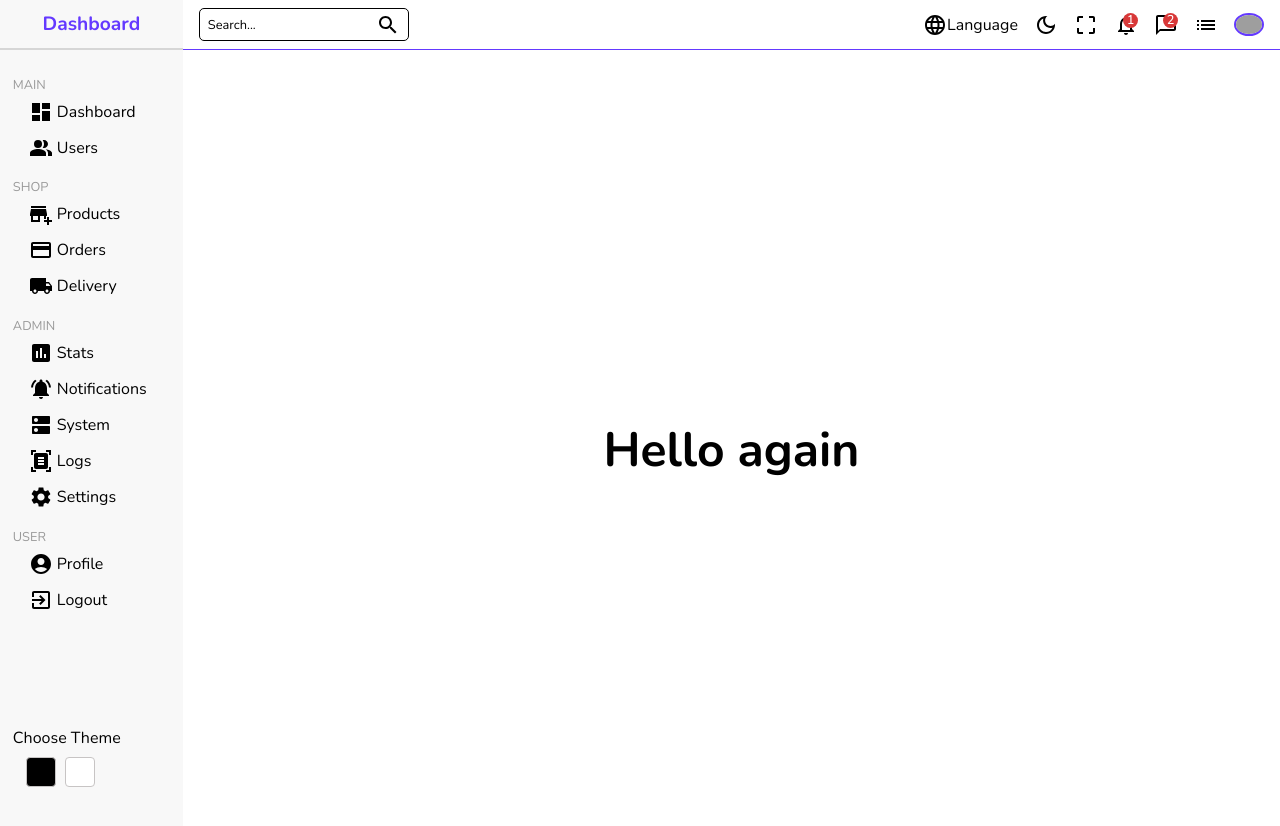
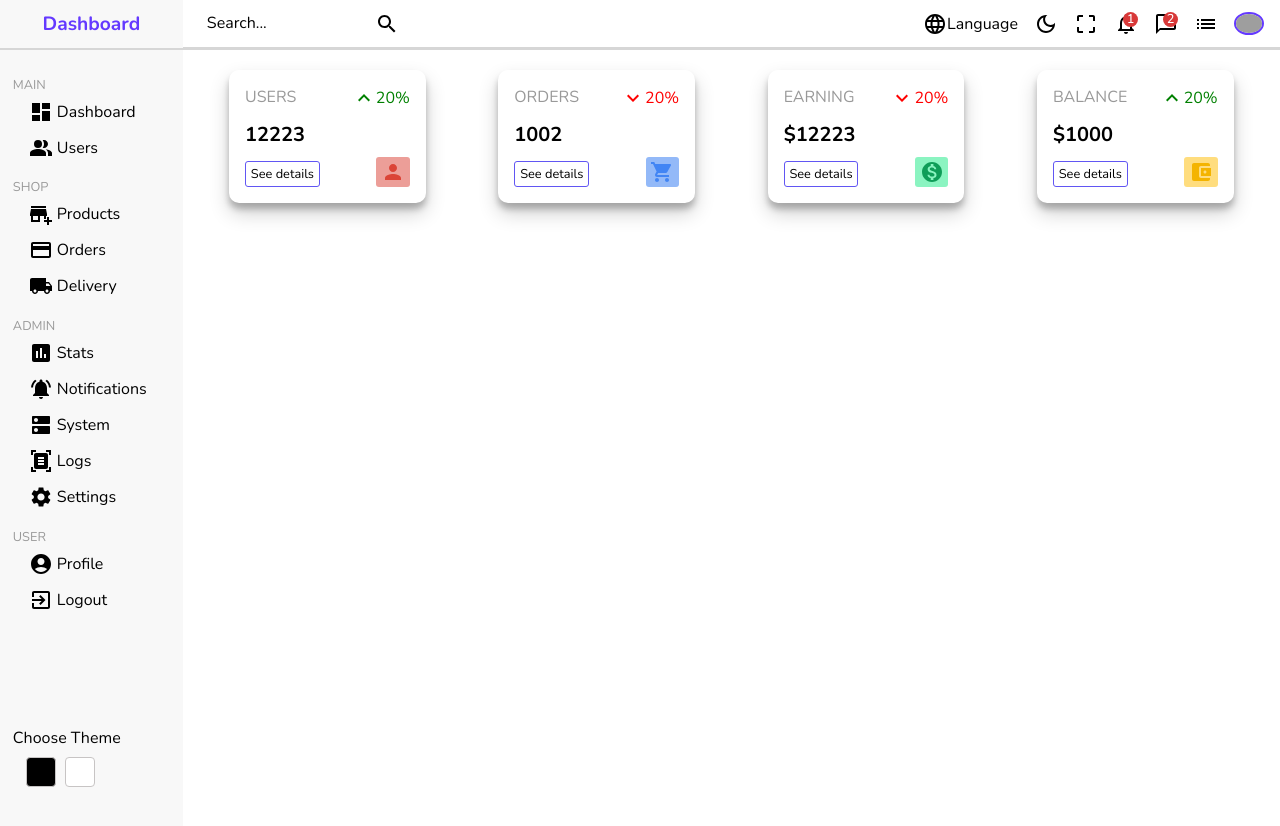
Before and after one commit to rohit45k/dashboard, a React (Create React App) app: page / in a window 1280 px wide. Shown: the top 826 px of the page. Built offline with nearby package versions, Linux system fonts and the light colour scheme; grey boxes are pictures that could not be loaded.

Commit message:
added widgets with dummy data

```diff
--- /dev/null
+++ b/src/components/UI/Card.jsx
@@ -0,0 +1,7 @@
+import classes from './Card.module.scss';
+
+const Card = (props) => {
+  return <div className={classes.card}>{props.children}</div>;
+};
+
+export default Card;
--- /dev/null
+++ b/src/components/UI/Card.module.scss
@@ -0,0 +1,5 @@
+.card {
+  border-radius: 10px;
+  // box-shadow: rgba(0, 0, 0, 0.16) 0px 3px 6px, rgba(0, 0, 0, 0.23) 0px 3px 6px;
+  box-shadow: rgba(0, 0, 0, 0.19) 0px 10px 20px, rgba(0, 0, 0, 0.23) 0px 6px 6px;
+}
--- a/src/components/common/navbar/Navbar.module.scss
+++ b/src/components/common/navbar/Navbar.module.scss
@@ -1,6 +1,6 @@
 .navbar {
   height: 50px;
-  border-bottom: 1px solid #6439ff;
+  border-bottom: 3px solid rgb(214, 214, 214);
   display: flex;
   justify-content: space-between;
   align-items: center;
@@ -11,7 +11,6 @@
     display: flex;
     align-items: center;
     gap: 4px;
-    border: 1px solid #000000;
     border-radius: 5px;
     padding: 0.2rem 0.5rem;
 
@@ -22,7 +21,7 @@
       font-size: 0.8rem;
 
       &::placeholder {
-        font-size: 0.8rem;
+        font-size: 1rem;
         color: #000000;
       }
     }
--- /dev/null
+++ b/src/components/widgets/Widgets.jsx
@@ -0,0 +1,46 @@
+import classes from './Widgets.module.scss';
+import KeyboardArrowUpIcon from '@mui/icons-material/KeyboardArrowUp';
+import KeyboardArrowDownIcon from '@mui/icons-material/KeyboardArrowDown';
+
+import Card from '../UI/Card';
+
+const Widgets = ({ widget }) => {
+  const style = {
+    color: widget.iconColor,
+    backgroundColor: widget.iconBgColor,
+  };
+
+  return (
+    <Card>
+      <div className={classes.widget}>
+        <div className={classes.left}>
+          <span className={classes.title}>{widget.title}</span>
+          <span className={classes.counter}>
+            {widget?.money && '$'}
+            {widget.counter}
+          </span>
+          <span className={classes.link}>See details</span>
+        </div>
+        <div className={classes.right}>
+          <span
+            className={`${classes.stat} ${
+              widget.growth ? classes.positive : classes.negative
+            }`}
+          >
+            {widget.growth ? (
+              <KeyboardArrowUpIcon />
+            ) : (
+              <KeyboardArrowDownIcon />
+            )}
+            20%
+          </span>
+          <span className={classes.btn} style={style}>
+            {widget.icon}
+          </span>
+        </div>
+      </div>
+    </Card>
+  );
+};
+
+export default Widgets;
--- /dev/null
+++ b/src/components/widgets/Widgets.module.scss
@@ -0,0 +1,59 @@
+.widget {
+  display: flex;
+  justify-content: space-between;
+  gap: 2rem;
+  padding: 1rem;
+
+  .left {
+    display: flex;
+    flex-direction: column;
+    gap: 0.8rem;
+
+    .title {
+      color: #999999;
+    }
+
+    .counter {
+      font-size: 1.25rem;
+      font-weight: bold;
+    }
+
+    .link {
+      width: max-content;
+      padding: 0.2rem 0.3rem;
+      font-size: 0.8rem;
+      border: 1px solid #6156f3;
+      border-radius: 3px;
+      cursor: pointer;
+    }
+  }
+
+  .right {
+    display: flex;
+    flex-direction: column;
+    justify-content: space-between;
+
+    .stat {
+      display: flex;
+      align-items: center;
+    }
+
+    .btn {
+      align-self: flex-end;
+      background-color: #cdcdcd;
+      padding: 0.2rem 0.3rem;
+      display: flex;
+      align-items: center;
+      border-radius: 3px;
+      cursor: pointer;
+    }
+
+    .positive {
+      color: green;
+    }
+
+    .negative {
+      color: red;
+    }
+  }
+}
--- a/src/pages/home/Home.jsx
+++ b/src/pages/home/Home.jsx
@@ -1,9 +1,61 @@
 import classes from './Home.module.scss';
 
+import Widgets from '../../components/widgets/Widgets';
+
+import PersonIcon from '@mui/icons-material/Person';
+import AccountBalanceWalletIcon from '@mui/icons-material/AccountBalanceWallet';
+import ShoppingCartIcon from '@mui/icons-material/ShoppingCart';
+import MonetizationOnIcon from '@mui/icons-material/MonetizationOn';
+
+const DUMMY_WIDGET_DATA = [
+  {
+    id: 1,
+    title: 'USERS',
+    counter: 12223,
+    growth: true,
+    icon: <PersonIcon />,
+    iconColor: '#DB4437',
+    iconBgColor: '#ec9e98',
+  },
+  {
+    id: 2,
+    title: 'ORDERS',
+    counter: 1002,
+    growth: false,
+    icon: <ShoppingCartIcon />,
+    iconColor: '#4285F4',
+    iconBgColor: '#93b9f8',
+  },
+  {
+    id: 3,
+    title: 'EARNING',
+    counter: 12223,
+    growth: false,
+    icon: <MonetizationOnIcon />,
+    iconColor: '#0F9D58',
+    iconBgColor: '#8bf4c1',
+    money: true,
+  },
+  {
+    id: 4,
+    title: 'BALANCE',
+    counter: 1000,
+    growth: true,
+    icon: <AccountBalanceWalletIcon />,
+    iconColor: '#F4B400',
+    iconBgColor: '#ffdd7e',
+    money: true,
+  },
+];
+
 const Home = () => {
+  const widgets = DUMMY_WIDGET_DATA.map((widget) => (
+    <Widgets key={widget.id} widget={widget} />
+  ));
+
   return (
     <div className={classes.home}>
-      <h1 className={classes.title}>Hello again</h1>
+      <section className={classes.widgets}>{widgets}</section>
     </div>
   );
 };
--- a/src/pages/home/Home.module.scss
+++ b/src/pages/home/Home.module.scss
@@ -1,11 +1,10 @@
 .home {
   min-height: 100vh;
 
-  .title {
-    height: 100vh;
-    font-size: 48px;
+  .widgets {
+    padding: 20px;
     display: flex;
-    justify-content: center;
-    align-items: center;
+    justify-content: space-around;
+    gap: 1.25rem;
   }
 }
```
